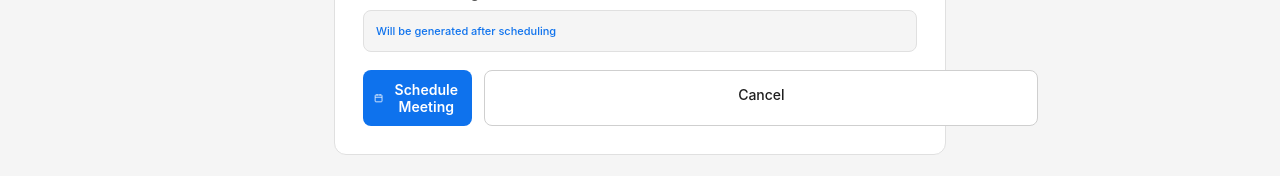
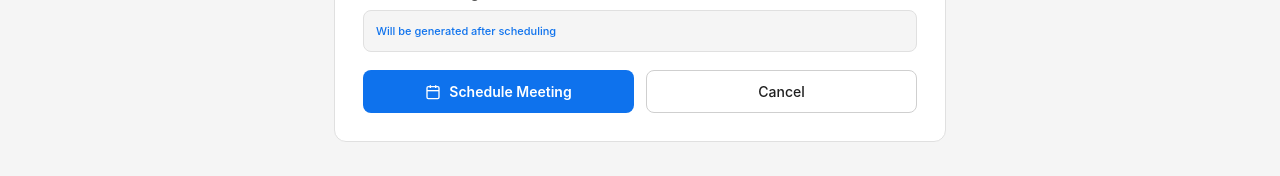
Before and after one commit to Saransh2005/Zoop, a Next.js app in the folder frontend/: page /schedule in a window 1280 px wide. Shown: the part 576-752 px from the top of the page. Built offline with nearby package versions, Linux system fonts and the light colour scheme; no server answers.

Commit message:
fix: Fix Cancel button width on schedule page

```diff
--- a/frontend/app/schedule/page.tsx
+++ b/frontend/app/schedule/page.tsx
@@ -213,7 +213,7 @@ export default function SchedulePage() {
                   </>
                 )}
               </button>
-              <Link href="/" className="btn-secondary" style={{ flex: "0 0 auto", padding: "13px 24px", textAlign: "center" }} id="btn-cancel">
+              <Link href="/" className="btn-secondary" style={{ flex: 1, display: "flex", justifyContent: "center", alignItems: "center" }} id="btn-cancel">
                 Cancel
               </Link>
             </div>
```
